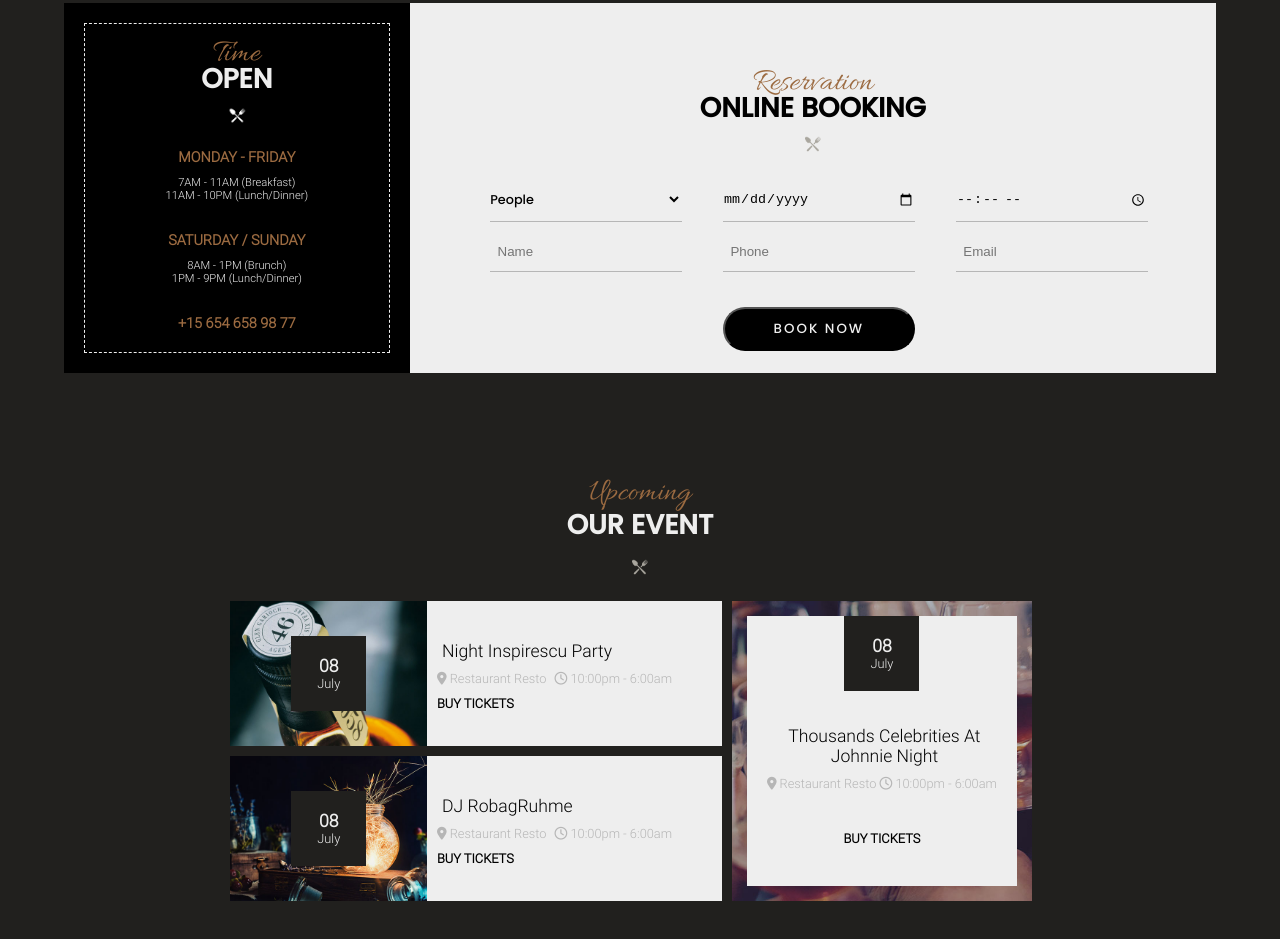
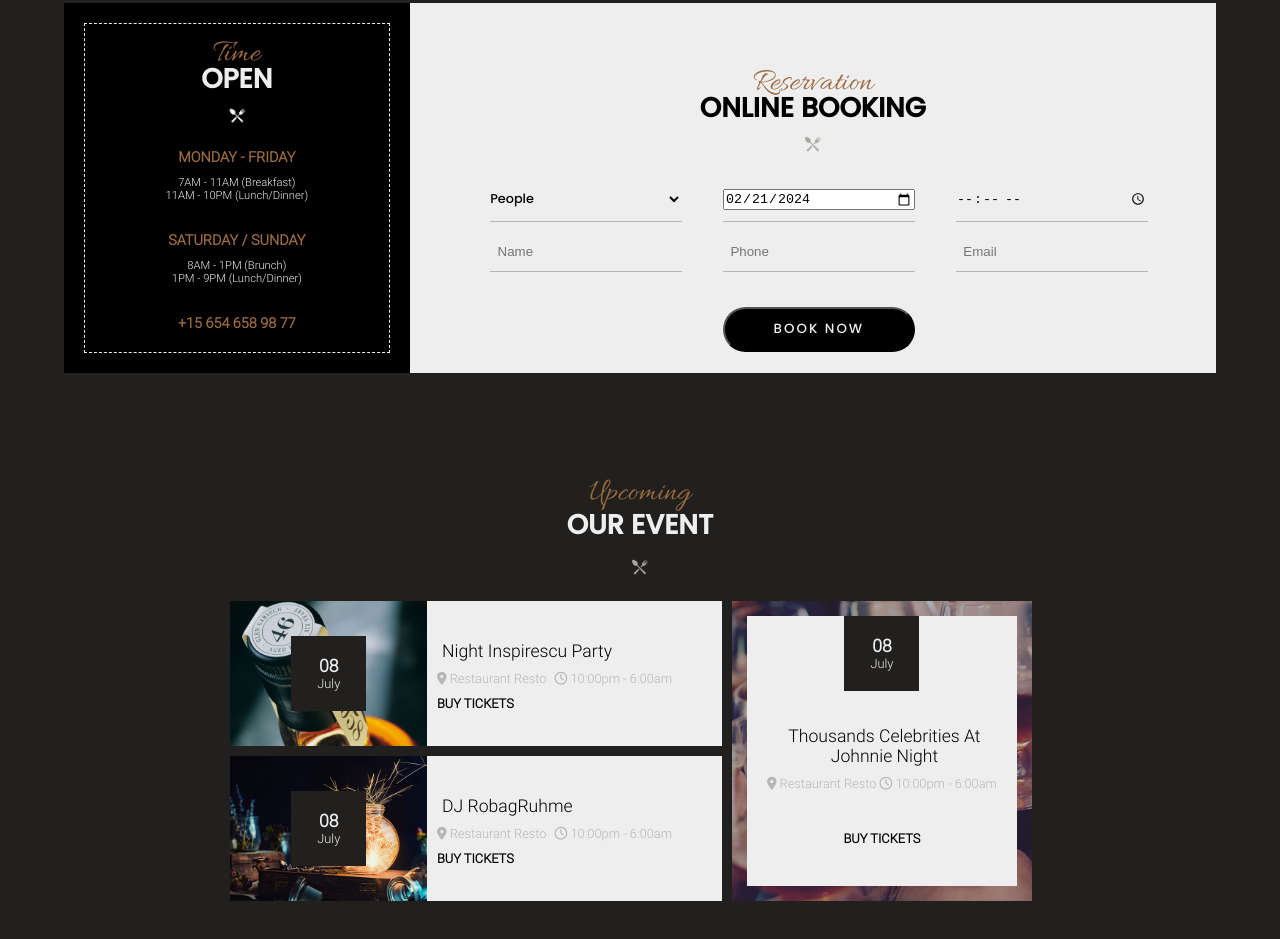
Before and after one commit to T-Urud/Restaurant-project, a plain HTML site: page index.html in a window 1280 px wide. Shown: the part 1946-2885 px from the top of the page. Drawn offline with Linux system fonts and the light colour scheme.

Commit message:
gitignore added, js on date input, some css changes

```diff
--- /dev/null
+++ b/JS/bookingForm.js
@@ -0,0 +1,6 @@
+const today = new Date().toISOString().split("T")[0];
+booking_date.value = today;
+booking_date.min = today;
+
+const hour = new Date().toISOString();
+console.log(hour);
--- a/index.html
+++ b/index.html
@@ -228,7 +228,7 @@
                   </div>
                   <div class="f2">
                     <label for="date"></label>
-                    <input type="date" name="booking-date" id="booking-date" />
+                    <input type="date" name="booking-date" id="booking_date" />
                   </div>
                   <div class="f3">
                     <label for="hour"></label>
@@ -378,5 +378,7 @@
         </div>
       </div>
     </footer>
+
+    <script src="./JS/bookingForm.js"></script>
   </body>
 </html>
--- a/styles/components/_form.scss
+++ b/styles/components/_form.scss
@@ -9,7 +9,7 @@ form{
     column-gap: 20px;
     row-gap: 20px;
 
-    #booking-date,
+    #booking_date,
     #hour,
     #name,
     #phone,
```
Also changed, not shown: 2 other files.
